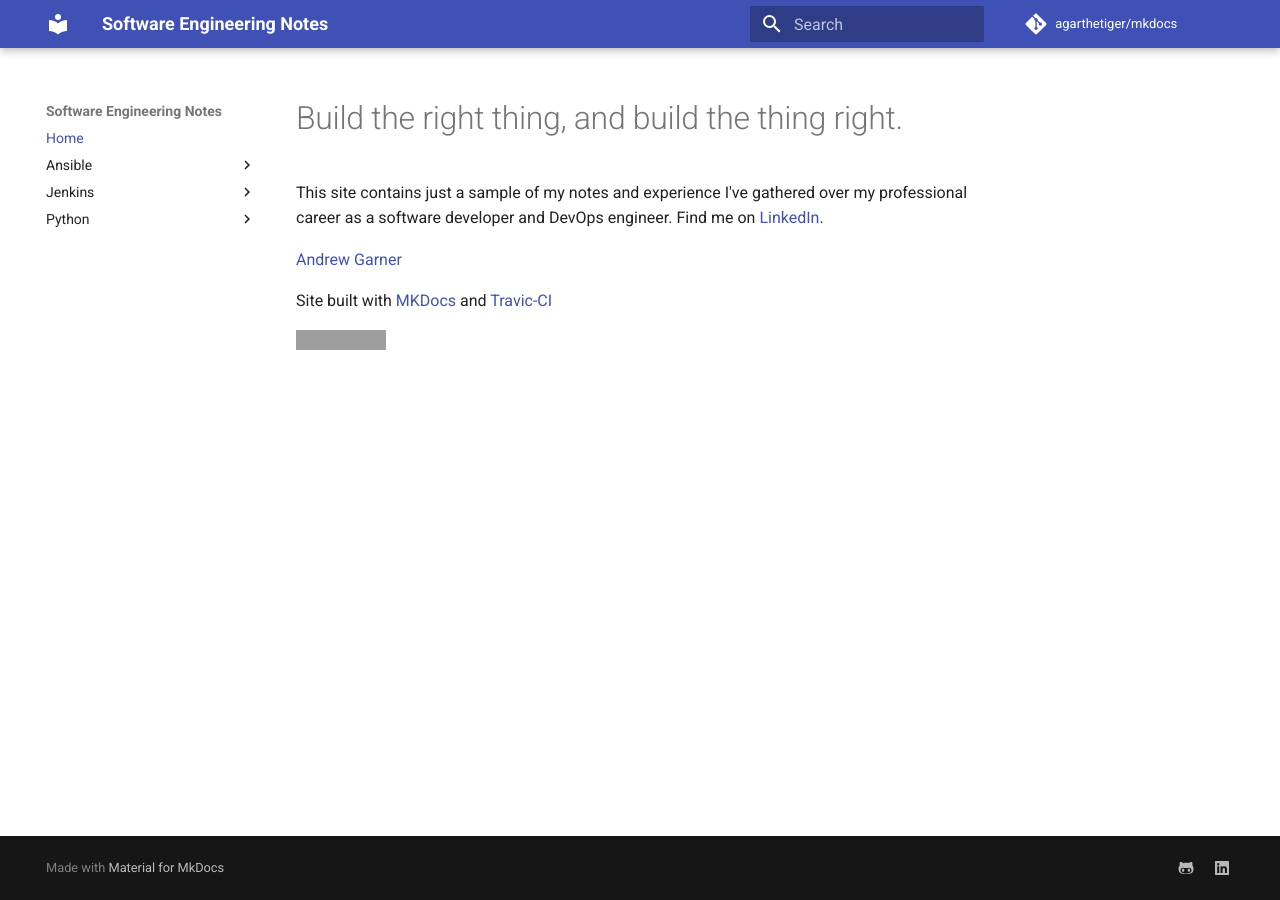
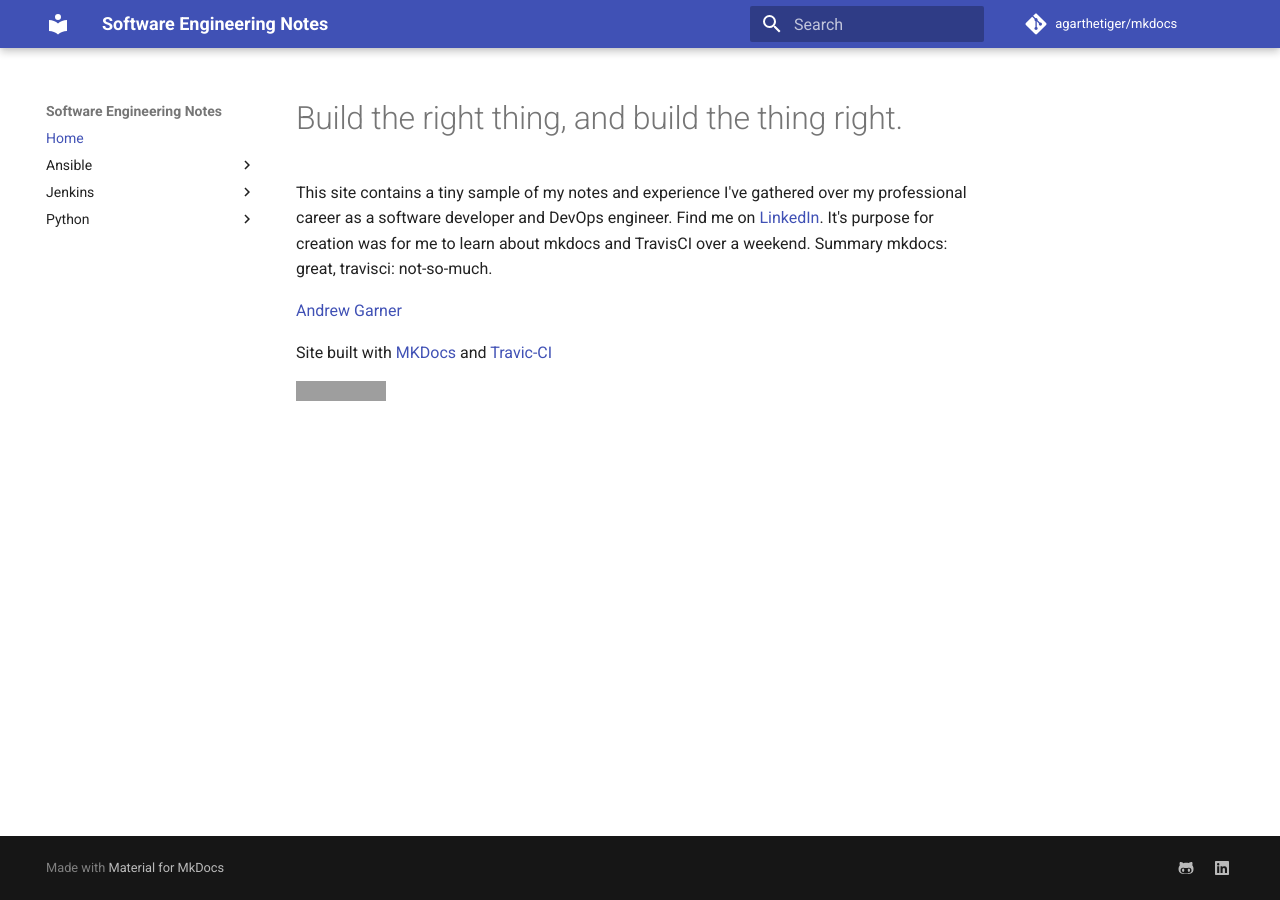
Before and after one commit to agarthetiger/mkdocs, an MkDocs documentation site: the page built from docs/index.md, in a window 1280 px wide. Built offline with MkDocs 1.6.1 and Material for MkDocs 9.7.7, drawn with Linux system fonts in a browser that asks for light colours; comment, search, counter and statistics services are not loaded; grey boxes are pictures that could not be loaded.

Commit message:
Update index.md

```diff
--- a/docs/index.md
+++ b/docs/index.md
@@ -2,7 +2,7 @@
 
 # Build the right thing, and build the thing right.
 
-This site contains just a sample of my notes and experience I've gathered over my professional career as a software developer and DevOps engineer. Find me on [LinkedIn](https://www.linkedin.com/in/buildthethingright/).
+This site contains a tiny sample of my notes and experience I've gathered over my professional career as a software developer and DevOps engineer. Find me on [LinkedIn](https://www.linkedin.com/in/buildthethingright/). It's purpose for creation was for me to learn about mkdocs and TravisCI over a weekend. Summary mkdocs: great, travisci: not-so-much.
 
 <div class="LI-profile-badge"  data-version="v1" data-size="large" data-locale="en_US" data-type="horizontal" data-theme="light" data-vanity="buildthethingright"><a class="LI-simple-link" href='https://uk.linkedin.com/in/buildthethingright?trk=profile-badge'>Andrew Garner</a></div>
 
```
